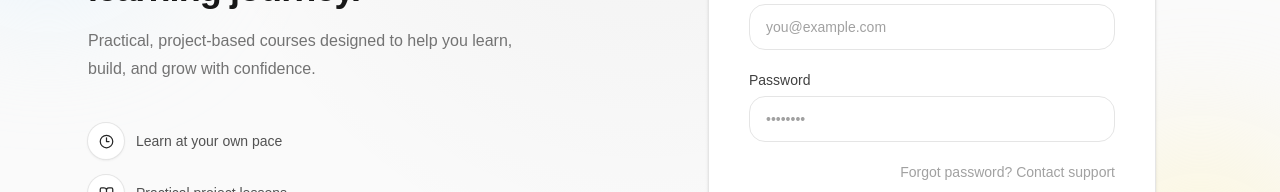
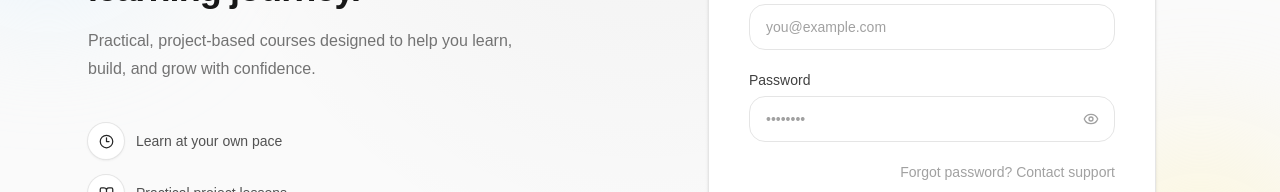
Before and after one commit to RahulKumarBaldia/LMS-Project-NextJS, a Next.js app: page /auth in a window 1280 px wide. Shown: the part 407-599 px from the top of the page. Built offline with nearby package versions, Linux system fonts and the light colour scheme; no server answers.

Commit message:
Added a Show/Hide Password feature

```diff
--- a/src/components/auth/LoginForm.js
+++ b/src/components/auth/LoginForm.js
@@ -1,6 +1,7 @@
 "use client";
 
 import InputField from "./InputField";
+import PasswordInput from "./PasswordInput";
 import { useState } from "react";
 
 export default function LoginForm() {
@@ -87,10 +88,9 @@ export default function LoginForm() {
         required
       />
 
-      <InputField
+      <PasswordInput
         onChange={handleChange}
         label="Password"
-        type="password"
         name="password"
         placeholder="••••••••"
         required
--- /dev/null
+++ b/src/components/auth/PasswordInput.js
@@ -0,0 +1,47 @@
+"use client";
+
+import { useState } from "react";
+import { Eye, EyeOff } from "lucide-react";
+
+export default function PasswordInput({
+  label,
+  name,
+  placeholder,
+  ...rest
+}) {
+  const [visible, setVisible] = useState(false);
+
+  return (
+    <div className="flex flex-col gap-1.5">
+      <label
+        htmlFor={name}
+        className="text-sm font-medium text-neutral-700"
+      >
+        {label}
+      </label>
+      <div className="relative">
+        <input
+          id={name}
+          name={name}
+          type={visible ? "text" : "password"}
+          placeholder={placeholder}
+          className="w-full rounded-2xl border border-neutral-200 bg-white px-4 py-3 pr-11 text-sm text-neutral-900 outline-none transition placeholder:text-neutral-400 focus:border-neutral-400 focus:ring-2 focus:ring-neutral-100"
+          {...rest}
+        />
+        <button
+          type="button"
+          onClick={() => setVisible((show) => !show)}
+          className="absolute right-3 top-1/2 -translate-y-1/2 rounded-lg p-1 text-neutral-400 transition hover:bg-neutral-50 hover:text-neutral-700 focus:outline-none focus-visible:ring-2 focus-visible:ring-neutral-300"
+          aria-label={visible ? "Hide password" : "Show password"}
+          aria-pressed={visible}
+        >
+          {visible ? (
+            <EyeOff className="h-4 w-4" strokeWidth={2} aria-hidden />
+          ) : (
+            <Eye className="h-4 w-4" strokeWidth={2} aria-hidden />
+          )}
+        </button>
+      </div>
+    </div>
+  );
+}
--- a/src/components/auth/SignupForm.js
+++ b/src/components/auth/SignupForm.js
@@ -2,6 +2,7 @@
 
 import { useState } from "react";
 import InputField from "./InputField";
+import PasswordInput from "./PasswordInput";
 
 export default function SignupForm() {
   const [formData, setFormData] = useState({
@@ -127,19 +128,17 @@ export default function SignupForm() {
         required
       />
 
-      <InputField
+      <PasswordInput
         onChange={handleChange}
         label="Password"
-        type="password"
         name="password"
         placeholder="••••••••"
         required
       />
 
-      <InputField
+      <PasswordInput
         onChange={handleChange}
         label="Confirm Password"
-        type="password"
         name="confirmPassword"
         placeholder="••••••••"
         required
```
